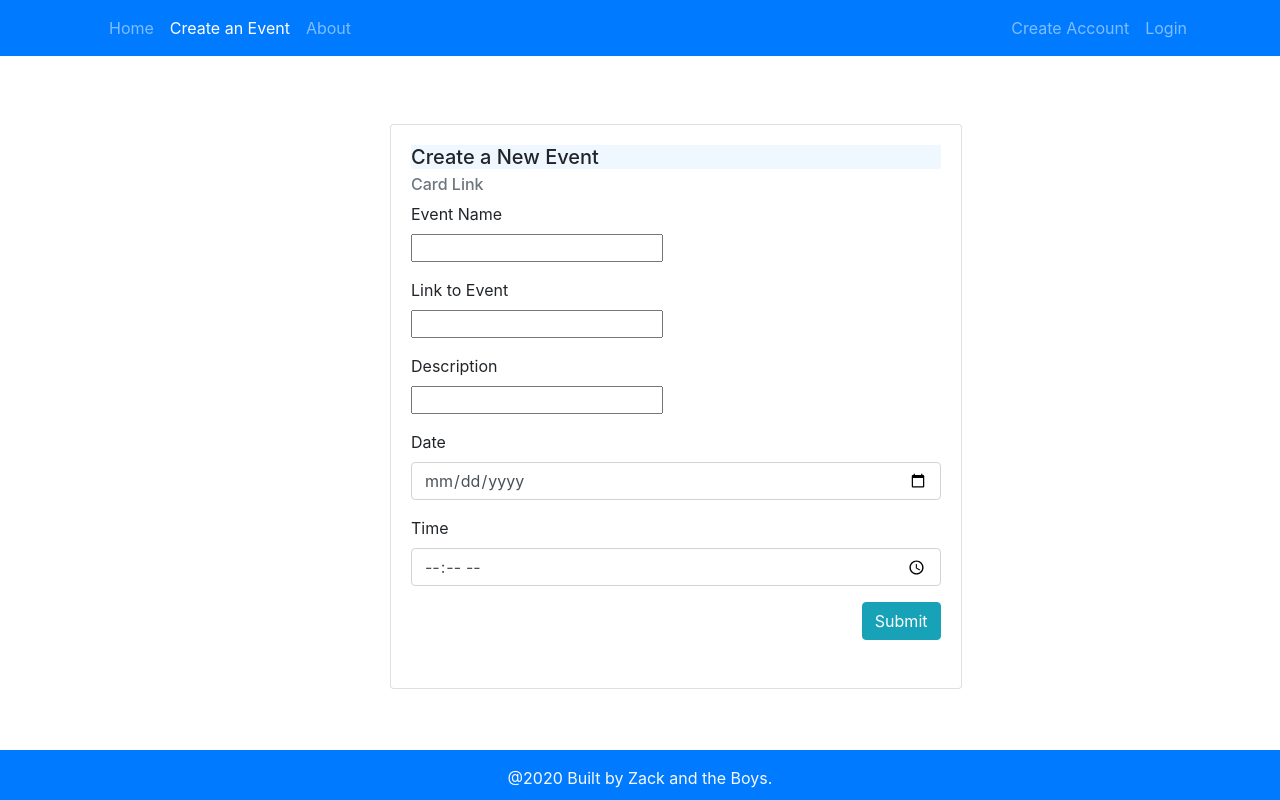
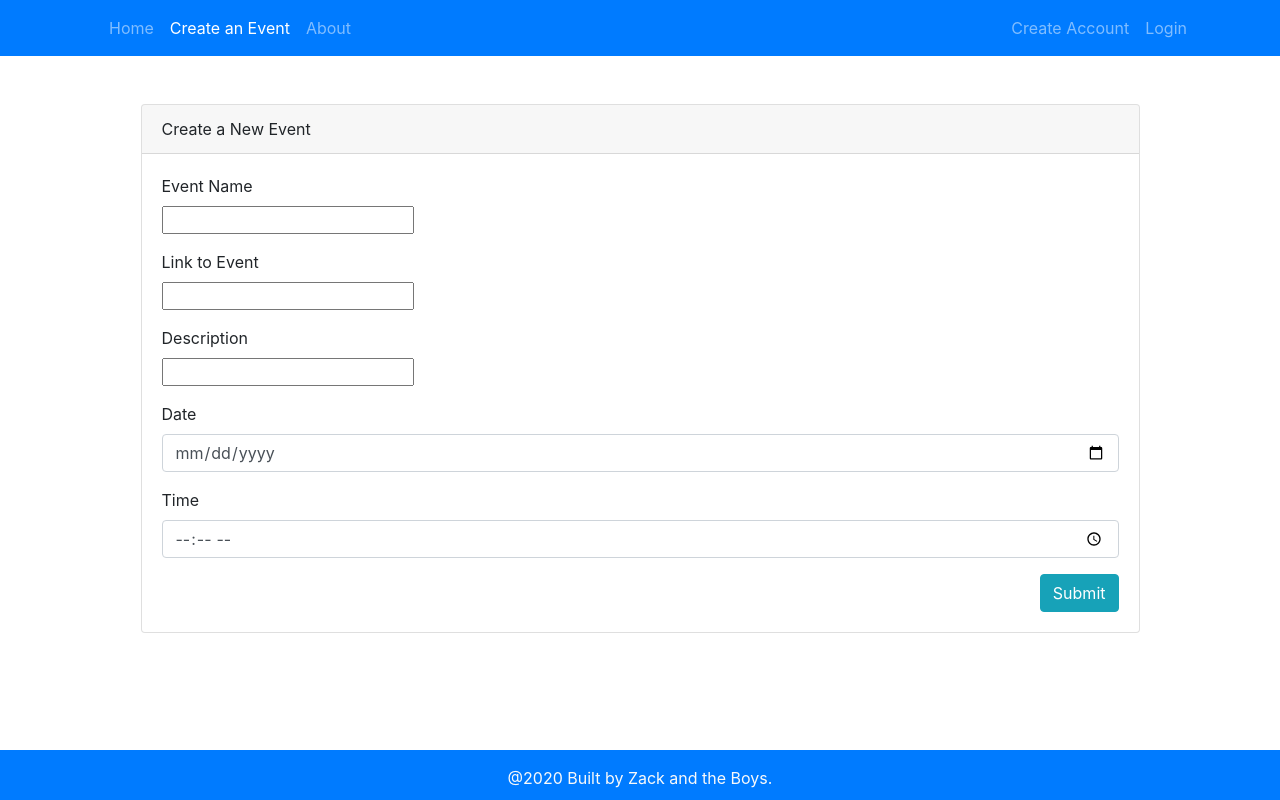
Before and after one commit to zbarovsky/stay-inside-frontend, a React (Create React App) app: page /events/create in a window 1280 px wide. Built offline with nearby package versions, Linux system fonts and the light colour scheme.

Commit message:
more profile styling

```diff
--- a/src/components/Profile.js
+++ b/src/components/Profile.js
@@ -34,13 +34,12 @@ const Profile = (props) => {
           <p><strong>email:</strong> {props.user.email}</p>
           <p><strong>ID:</strong> {props.user.id}</p>
           <h3>Create a <Link to='/events/create'>New Event</Link></h3>
-          <div>
+          <div className=''>
             <h3>My Events</h3>
               <ul>
                 {events.map((event, i) => (
-
-                  <li>
-                    <Card className="mb-2 shadow-lg p-0 mb-5 bg-white" >
+                  <li className='profile-event-container'>
+                    <Card className="" >
                       <Card.Header className='profile-event-title p-1'>
                         <h3 className='profile-event-h2'>{event.title}</h3>
                         <DeleteEvent id={event._id}/>
--- a/src/events/CreateEvent.js
+++ b/src/events/CreateEvent.js
@@ -42,13 +42,9 @@ const CreateEvent = (props) => {
     }
 
     return (
-        <div className="row mt-4">
-
-            <div className="col-md-7 offset-md-3 createEvent">
-                <Card className="mb-2">
+        <Card className="mx-auto">
+            <Card.Header>Create a New Event</Card.Header>
             <Card.Body className="card-style">
-                        <Card.Title>Create a New Event</Card.Title>
-                        <Card.Subtitle className="mb-2 text-muted">Card Link</Card.Subtitle>
                 <Card.Text>
                     <form onSubmit={handleSubmit}>
                         <div className="form-group">
@@ -89,8 +85,6 @@ const CreateEvent = (props) => {
                 </Card.Text>
             </Card.Body>
         </Card>
-            </div>
-        </div>
     )
 }
 
--- a/src/events/UpdateEvent.js
+++ b/src/events/UpdateEvent.js
@@ -41,19 +41,15 @@ const CreateEvent = (props) => {
     }
 
     return (
-        <div className="row mt-4">
-
-            <div className="col-md-7 offset-md-3">
-                <Card className="mb-2">
-                    <Card.Body className="card-style">
-                        <Card.Title>Update Event</Card.Title>
-                        <Card.Subtitle className="mb-2 text-muted">Card Link</Card.Subtitle>
+      <Card className="mx-auto">
+        <Card.Header>Update Event</Card.Header>
+          <Card.Body>
             <Card.Text>
               <form onSubmit={handleSubmit}>
                   <div className="form-group">
                       <label>Event Name</label>
                       <br/>
-                                    <input required hidden type="text" name="title" onChange={handleInputChange} />
+                      <input required  type="text" name="title" onChange={handleInputChange} />
                   </div>
                   <div className="form-group">
                       <label>Link to Event</label>
@@ -88,8 +84,6 @@ const CreateEvent = (props) => {
           </Card.Text>
         </Card.Body>
       </Card>
-            </div>
-        </div>
     )
 }
 
--- a/src/index.css
+++ b/src/index.css
@@ -155,6 +155,14 @@ footer {
   margin-bottom: 100px
 }
 
+.profile-event-container {
+  display: flex;
+  justify-content: center;
+  align-items: center;
+  width: 100%;
+  height: 100%;
+}
+
 .profile-event-title {
   display: flex;
   flex-direction: row;
```
Lines whose indentation alone changed are shown as unchanged.
